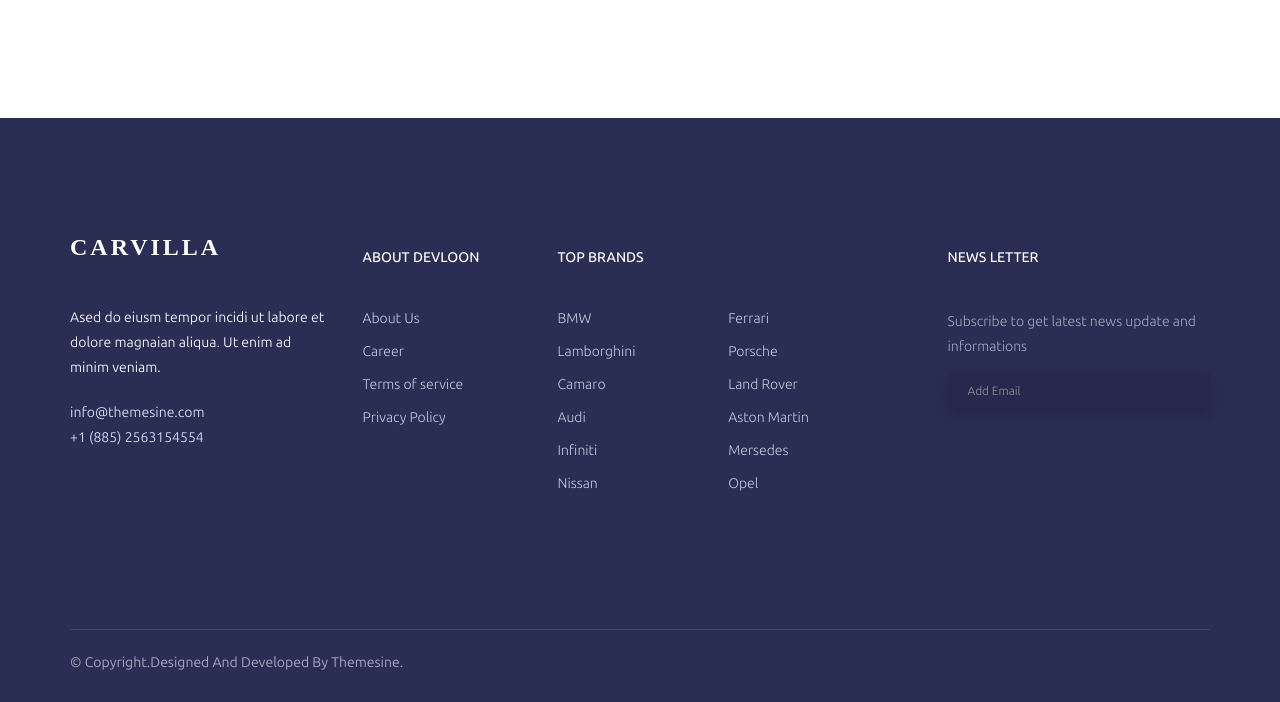
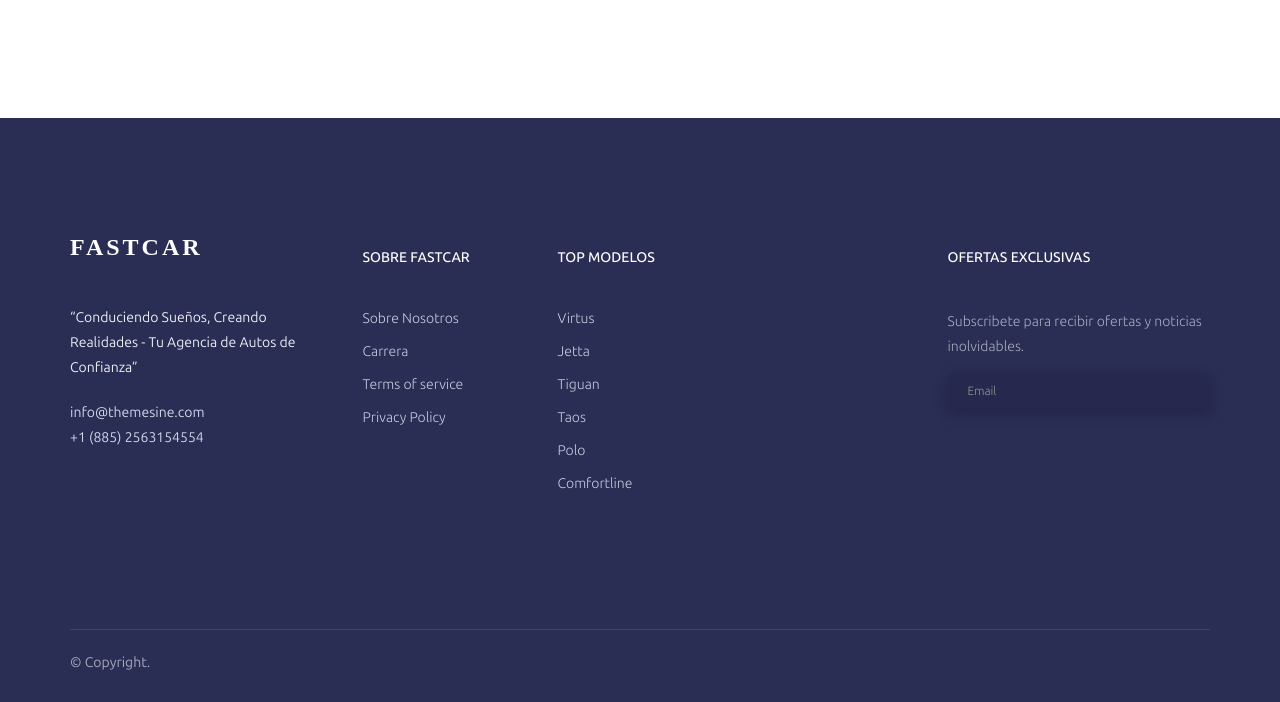
Before and after one commit to IsraelCard/DesignAutoBahn, a PHP site: page / in a window 1280 px wide. Shown: the part 1402-2104 px from the top of the page. Run offline with PHP 8.4, Linux system fonts and the light colour scheme.

Commit message:
footer separado del index a su propio php

```diff
--- /dev/null
+++ b/footer.php
@@ -0,0 +1,104 @@
+		<footer id="contact"  class="contact">
+			<div class="container">
+				<div class="footer-top">
+					<div class="row">
+						<div class="col-md-3 col-sm-6">
+							<div class="single-footer-widget">
+								<div class="footer-logo">
+									<a href="index.html">FASTCAR</a>
+								</div>
+								<p>
+								“Conduciendo Sueños, Creando Realidades - Tu Agencia de Autos de Confianza”
+								</p>
+								<div class="footer-contact">
+									<p>info@themesine.com</p>
+									<p>+1 (885) 2563154554</p>
+								</div>
+							</div>
+						</div>
+						<div class="col-md-2 col-sm-6">
+							<div class="single-footer-widget">
+								<h2>Sobre FastCar</h2>
+								<ul>
+									<li><a href="#">sobre nosotros</a></li>
+									<li><a href="#">carrera</a></li>
+									<li><a href="#">terms <span> of service</span></a></li>
+									<li><a href="#">privacy policy</a></li>
+								</ul>
+							</div>
+						</div>
+						<div class="col-md-3 col-xs-12">
+							<div class="single-footer-widget">
+								<h2>TOP MODELOS</h2>
+								<div class="row">
+									<div class="col-md-7 col-xs-6">
+										<ul>
+											<li><a href="#">Virtus</a></li>
+											<li><a href="#">Jetta</a></li>
+											<li><a href="#">Tiguan</a></li>
+											<li><a href="#">Taos</a></li>
+											<li><a href="#">Polo</a></li>
+											<li><a href="#">comfortline</a></li>
+										</ul>
+									</div>
+									<div class="col-md-5 col-xs-6">
+										<ul>
+											<li><a href="#"></a></li>
+											<li><a href="#"></a></li>
+											<li><a href="#"></a></li>
+											<li><a href="#"></a></li>
+											<li><a href="#"></a></li>
+											<li><a href="#"></a></li>
+										</ul>
+									</div>
+								</div>
+							</div>
+						</div>
+						<div class="col-md-offset-1 col-md-3 col-sm-6">
+							<div class="single-footer-widget">
+								<h2>OFERTAS EXCLUSIVAS</h2>
+								<div class="footer-newsletter">
+									<p>
+										Subscribete para recibir ofertas y noticias inolvidables.
+									</p>
+								</div>
+								<div class="hm-foot-email">
+									<div class="foot-email-box">
+										<input type="text" class="form-control" placeholder="Email">
+									</div>
+									<div class="foot-email-subscribe">
+										<span><i class="fa fa-arrow-right"></i></span>
+									</div>
+								</div>
+							</div>
+						</div>
+					</div>
+				</div>
+				<div class="footer-copyright">
+					<div class="row">
+						<div class="col-sm-6">
+							<p>
+								&copy; copyright. <a href="https://www.themesine.com/"></a>
+							</p>
+						</div>
+						<div class="col-sm-6">
+							<div class="footer-social">
+								<a href="#"><i class="fa fa-facebook"></i></a>
+								<a href="#"><i class="fa fa-instagram"></i></a>
+								<a href="#"><i class="fa fa-linkedin"></i></a>
+								<a href="#"><i class="fa fa-pinterest-p"></i></a>
+								<a href="#"><i class="fa fa-behance"></i></a>
+							</div>
+						</div>
+					</div>
+				</div>
+			</div>
+
+			<div id="scroll-Top">
+				<div class="return-to-top">
+					<i class="fa fa-angle-up " id="scroll-top" data-toggle="tooltip" data-placement="top" title="" data-original-title="Back to Top" aria-hidden="true"></i>
+				</div>
+
+			</div>
+
+        </footer>
--- a/index.php
+++ b/index.php
@@ -18,7 +18,7 @@
 				<div class="section-header">
 					<p>checkout <span>the</span> featured cars</p>
 					<h2>featured cars</h2>
-				</div><!--/.section-header-->
+				</div>
 				<div class="featured-cars-content">
 					<div class="row">
 						<div class="col-lg-3 col-md-4 col-sm-6">
@@ -217,116 +217,12 @@
 						</div>
 					</div>
 				</div>
-			</div><!--/.container-->
+			</div>
 
-		</section><!--/.featured-cars-->
+		</section>
 		<!--featured-cars end -->
 
-		<!--contact start-->
-		<footer id="contact"  class="contact">
-			<div class="container">
-				<div class="footer-top">
-					<div class="row">
-						<div class="col-md-3 col-sm-6">
-							<div class="single-footer-widget">
-								<div class="footer-logo">
-									<a href="index.html">carvilla</a>
-								</div>
-								<p>
-									Ased do eiusm tempor incidi ut labore et dolore magnaian aliqua. Ut enim ad minim veniam.
-								</p>
-								<div class="footer-contact">
-									<p>info@themesine.com</p>
-									<p>+1 (885) 2563154554</p>
-								</div>
-							</div>
-						</div>
-						<div class="col-md-2 col-sm-6">
-							<div class="single-footer-widget">
-								<h2>about devloon</h2>
-								<ul>
-									<li><a href="#">about us</a></li>
-									<li><a href="#">career</a></li>
-									<li><a href="#">terms <span> of service</span></a></li>
-									<li><a href="#">privacy policy</a></li>
-								</ul>
-							</div>
-						</div>
-						<div class="col-md-3 col-xs-12">
-							<div class="single-footer-widget">
-								<h2>top brands</h2>
-								<div class="row">
-									<div class="col-md-7 col-xs-6">
-										<ul>
-											<li><a href="#">BMW</a></li>
-											<li><a href="#">lamborghini</a></li>
-											<li><a href="#">camaro</a></li>
-											<li><a href="#">audi</a></li>
-											<li><a href="#">infiniti</a></li>
-											<li><a href="#">nissan</a></li>
-										</ul>
-									</div>
-									<div class="col-md-5 col-xs-6">
-										<ul>
-											<li><a href="#">ferrari</a></li>
-											<li><a href="#">porsche</a></li>
-											<li><a href="#">land rover</a></li>
-											<li><a href="#">aston martin</a></li>
-											<li><a href="#">mersedes</a></li>
-											<li><a href="#">opel</a></li>
-										</ul>
-									</div>
-								</div>
-							</div>
-						</div>
-						<div class="col-md-offset-1 col-md-3 col-sm-6">
-							<div class="single-footer-widget">
-								<h2>news letter</h2>
-								<div class="footer-newsletter">
-									<p>
-										Subscribe to get latest news  update and informations
-									</p>
-								</div>
-								<div class="hm-foot-email">
-									<div class="foot-email-box">
-										<input type="text" class="form-control" placeholder="Add Email">
-									</div><!--/.foot-email-box-->
-									<div class="foot-email-subscribe">
-										<span><i class="fa fa-arrow-right"></i></span>
-									</div><!--/.foot-email-icon-->
-								</div><!--/.hm-foot-email-->
-							</div>
-						</div>
-					</div>
-				</div>
-				<div class="footer-copyright">
-					<div class="row">
-						<div class="col-sm-6">
-							<p>
-								&copy; copyright.designed and developed by <a href="https://www.themesine.com/">themesine</a>.
-							</p><!--/p-->
-						</div>
-						<div class="col-sm-6">
-							<div class="footer-social">
-								<a href="#"><i class="fa fa-facebook"></i></a>
-								<a href="#"><i class="fa fa-instagram"></i></a>
-								<a href="#"><i class="fa fa-linkedin"></i></a>
-								<a href="#"><i class="fa fa-pinterest-p"></i></a>
-								<a href="#"><i class="fa fa-behance"></i></a>
-							</div>
-						</div>
-					</div>
-				</div><!--/.footer-copyright-->
-			</div><!--/.container-->
+		<?php include("footer.php");?>
 
-			<div id="scroll-Top">
-				<div class="return-to-top">
-					<i class="fa fa-angle-up " id="scroll-top" data-toggle="tooltip" data-placement="top" title="" data-original-title="Back to Top" aria-hidden="true"></i>
-				</div>
-
-			</div><!--/.scroll-Top-->
-
-        </footer><!--/.contact-->
-		<!--contact end-->
 </body>
 </html>
```
